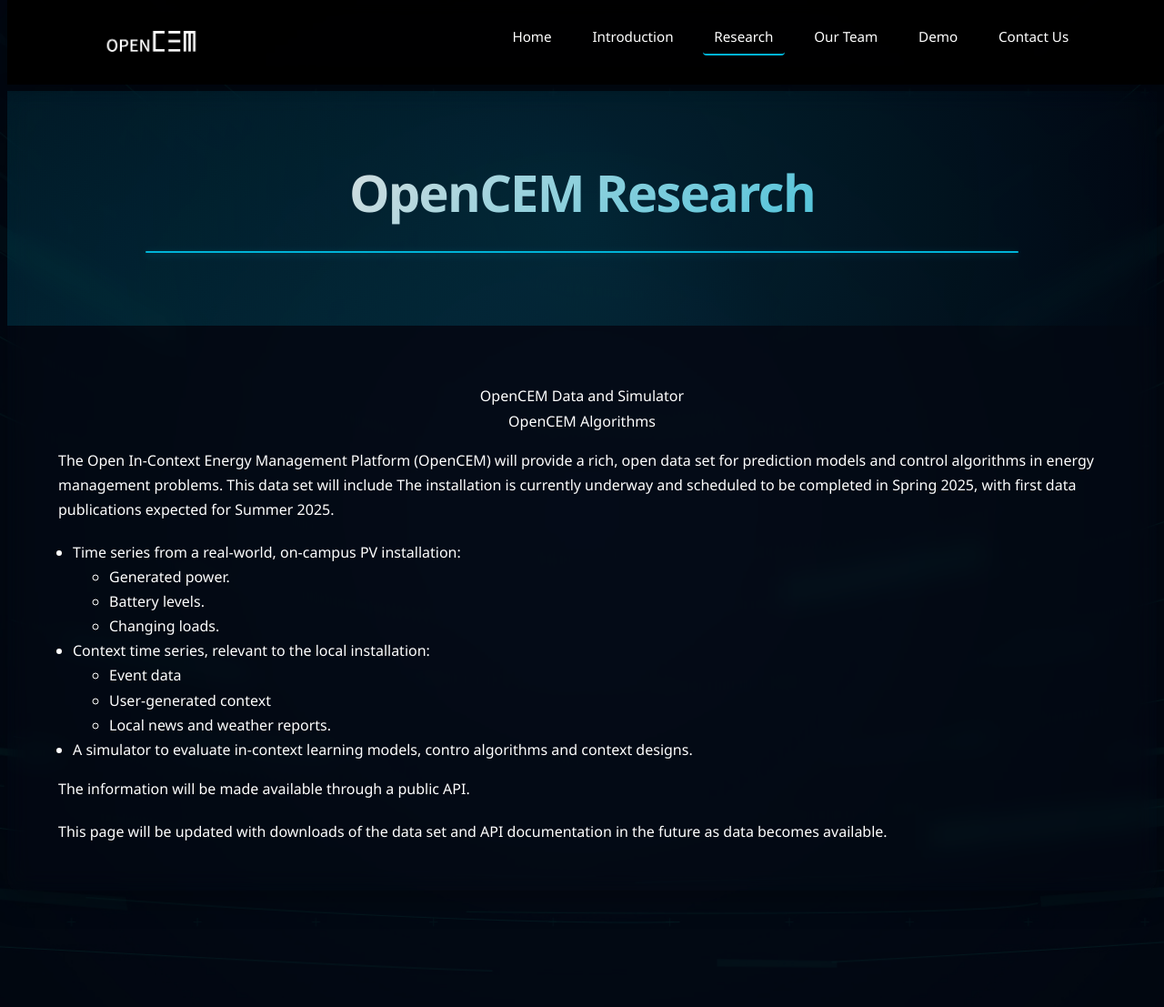
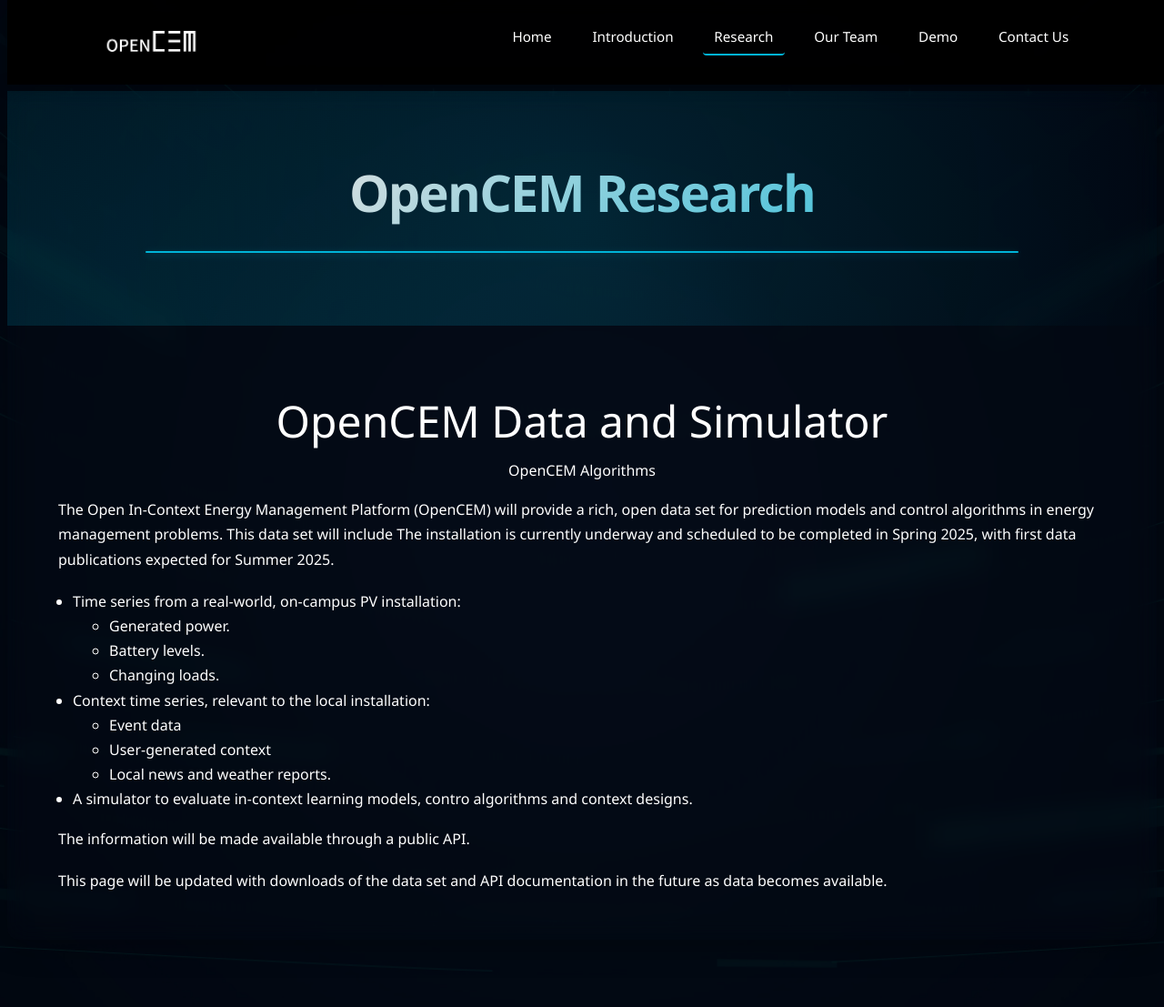
Before and after one commit to OpenCEM-platform/opencem-platform.github.io, a Jekyll site: the page built from research.markdown, in a window 1280 px wide and 1113 px high. Shown: the top 1107 px of the window at 91% size. Built offline with Jekyll 4.4.1, drawn with Linux system fonts in a browser that asks for light colours.

Commit message:
Update research.markdown

```diff
--- a/research.markdown
+++ b/research.markdown
@@ -2,7 +2,7 @@
 layout: default
 title: OpenCEM Research
 ---
-<center>OpenCEM Data and Simulator</center>
+<center><font size=25>OpenCEM Data and Simulator</font></center>
 
 
 
```
